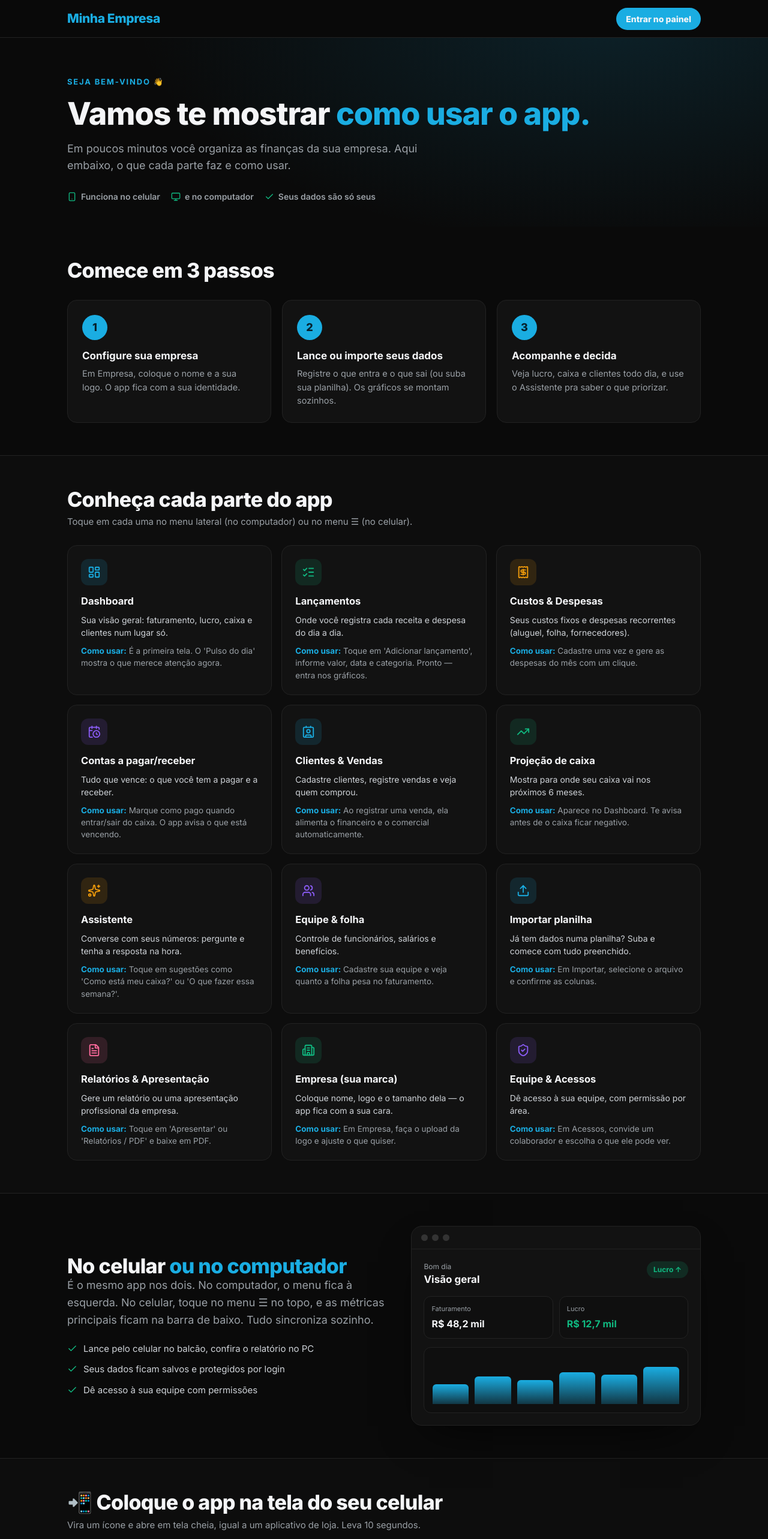
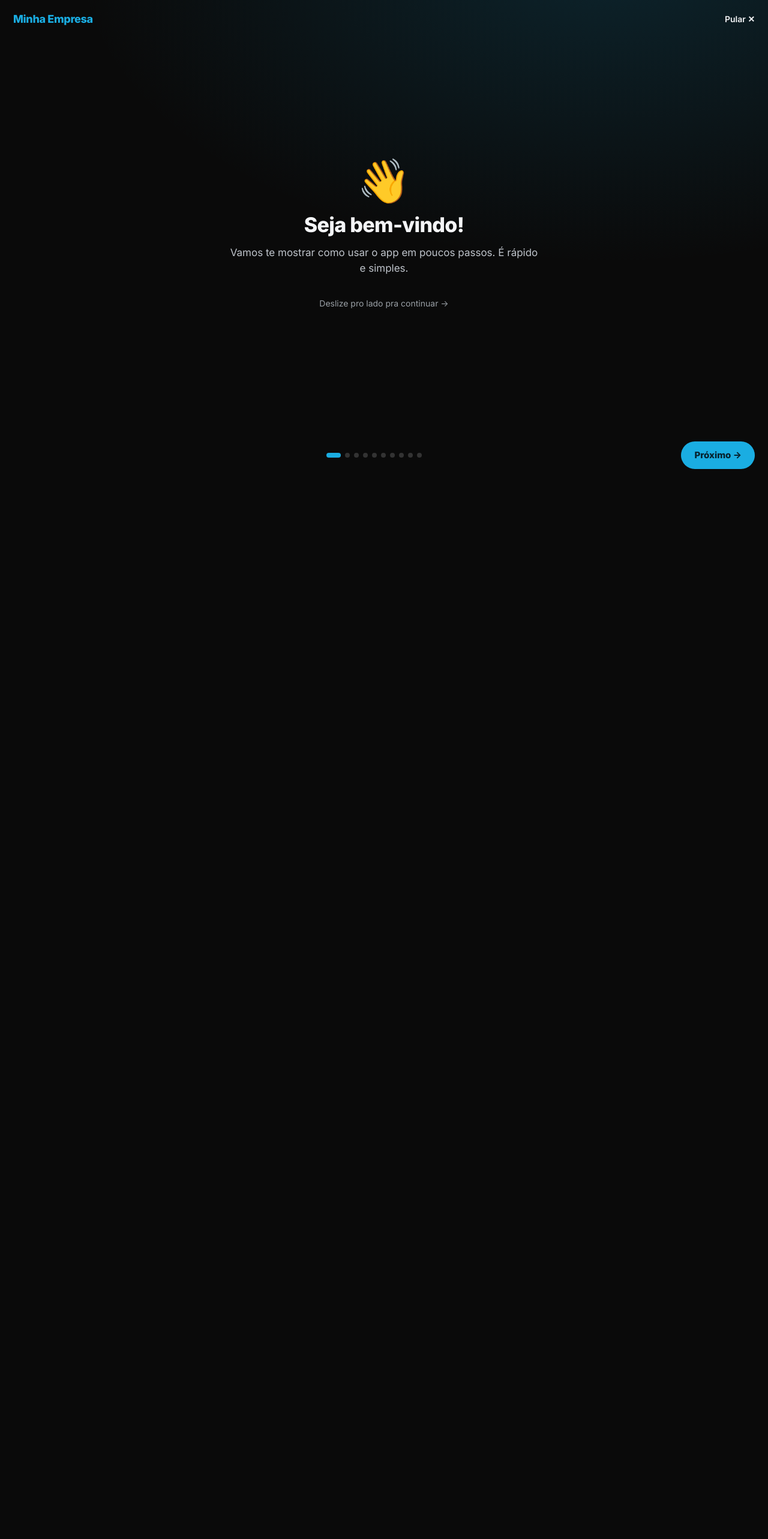
Before and after one commit to ojpjoaopedro/netmash, a Next.js app: page /guia in a window 1280 px wide. Shown: the top 2566 px of the page at 60% size. After the commit the page ends 800 px from the top, so only its background shows below. Built offline with nearby package versions, Linux system fonts and the light colour scheme.

Commit message:
feat: guia vira onboarding em carrossel (deslizável, com pular e instalação PWA)
Co-Authored-By: Claude Opus 4.8 (1M context) <noreply@anthropic.com>

```diff
--- a/src/app/guia/page.tsx
+++ b/src/app/guia/page.tsx
@@ -1,232 +1,210 @@
-import type { Metadata } from "next";
+"use client";
+import { useState, useEffect, useRef } from "react";
 import {
-  LayoutDashboard, ListChecks, Receipt, CalendarClock, Contact, TrendingUp,
-  Sparkles, Users, Upload, FileText, Building2, ShieldCheck, Smartphone, Monitor, Check, ArrowRight,
+  Building2, ListChecks, Sparkles, LayoutDashboard, Receipt, CalendarClock,
+  Contact, TrendingUp, Users, FileText, Smartphone, Monitor, ArrowRight, type LucideIcon,
 } from "lucide-react";
 
-export const metadata: Metadata = {
-  title: "Seja bem-vindo — Como usar o Minha Empresa",
-  description: "Aprenda a usar o app: dashboards, lançamentos, clientes, projeção de caixa, assistente e mais. No celular e no computador.",
-};
+type Item = { icon: LucideIcon; cor: string; t: string; d: string };
+type Slide =
+  | { tipo: "intro" }
+  | { tipo: "passo"; n: number; icon: LucideIcon; cor: string; t: string; d: string }
+  | { tipo: "grupo"; titulo: string; itens: Item[] }
+  | { tipo: "device" }
+  | { tipo: "pwa" }
+  | { tipo: "final" };
 
-const APP_URL = "/login";
-
-const PASSOS = [
-  { n: "1", t: "Configure sua empresa", d: "Em Empresa, coloque o nome e a sua logo. O app fica com a sua identidade." },
-  { n: "2", t: "Lance ou importe seus dados", d: "Registre o que entra e o que sai (ou suba sua planilha). Os gráficos se montam sozinhos." },
-  { n: "3", t: "Acompanhe e decida", d: "Veja lucro, caixa e clientes todo dia, e use o Assistente pra saber o que priorizar." },
-];
-
-const SECOES = [
-  { Icon: LayoutDashboard, cor: "#1AADE2", t: "Dashboard", oque: "Sua visão geral: faturamento, lucro, caixa e clientes num lugar só.", como: "É a primeira tela. O 'Pulso do dia' mostra o que merece atenção agora." },
-  { Icon: ListChecks, cor: "#10B981", t: "Lançamentos", oque: "Onde você registra cada receita e despesa do dia a dia.", como: "Toque em 'Adicionar lançamento', informe valor, data e categoria. Pronto — entra nos gráficos." },
-  { Icon: Receipt, cor: "#F59E0B", t: "Custos & Despesas", oque: "Seus custos fixos e despesas recorrentes (aluguel, folha, fornecedores).", como: "Cadastre uma vez e gere as despesas do mês com um clique." },
-  { Icon: CalendarClock, cor: "#8b5cf6", t: "Contas a pagar/receber", oque: "Tudo que vence: o que você tem a pagar e a receber.", como: "Marque como pago quando entrar/sair do caixa. O app avisa o que está vencendo." },
-  { Icon: Contact, cor: "#1AADE2", t: "Clientes & Vendas", oque: "Cadastre clientes, registre vendas e veja quem comprou.", como: "Ao registrar uma venda, ela alimenta o financeiro e o comercial automaticamente." },
-  { Icon: TrendingUp, cor: "#10B981", t: "Projeção de caixa", oque: "Mostra para onde seu caixa vai nos próximos 6 meses.", como: "Aparece no Dashboard. Te avisa antes de o caixa ficar negativo." },
-  { Icon: Sparkles, cor: "#F59E0B", t: "Assistente", oque: "Converse com seus números: pergunte e tenha a resposta na hora.", como: "Toque em sugestões como 'Como está meu caixa?' ou 'O que fazer essa semana?'." },
-  { Icon: Users, cor: "#8b5cf6", t: "Equipe & folha", oque: "Controle de funcionários, salários e benefícios.", como: "Cadastre sua equipe e veja quanto a folha pesa no faturamento." },
-  { Icon: Upload, cor: "#1AADE2", t: "Importar planilha", oque: "Já tem dados numa planilha? Suba e comece com tudo preenchido.", como: "Em Importar, selecione o arquivo e confirme as colunas." },
-  { Icon: FileText, cor: "#ff6b9d", t: "Relatórios & Apresentação", oque: "Gere um relatório ou uma apresentação profissional da empresa.", como: "Toque em 'Apresentar' ou 'Relatórios / PDF' e baixe em PDF." },
-  { Icon: Building2, cor: "#10B981", t: "Empresa (sua marca)", oque: "Coloque nome, logo e o tamanho dela — o app fica com a sua cara.", como: "Em Empresa, faça o upload da logo e ajuste o que quiser." },
-  { Icon: ShieldCheck, cor: "#8b5cf6", t: "Equipe & Acessos", oque: "Dê acesso à sua equipe, com permissão por área.", como: "Em Acessos, convide um colaborador e escolha o que ele pode ver." },
+const SLIDES: Slide[] = [
+  { tipo: "intro" },
+  { tipo: "passo", n: 1, icon: Building2, cor: "#1AADE2", t: "Configure sua empresa", d: "Em “Empresa”, coloque o nome e a sua logo. O app fica com a sua identidade." },
+  { tipo: "passo", n: 2, icon: ListChecks, cor: "#10B981", t: "Lance ou importe seus dados", d: "Registre o que entra e o que sai — ou suba sua planilha. Os gráficos se montam sozinhos." },
+  { tipo: "passo", n: 3, icon: Sparkles, cor: "#F59E0B", t: "Acompanhe e decida", d: "Veja lucro, caixa e clientes todo dia, e use o Assistente pra saber o que priorizar." },
+  { tipo: "grupo", titulo: "Seu dinheiro no controle", itens: [
+    { icon: LayoutDashboard, cor: "#1AADE2", t: "Dashboard", d: "Sua visão geral: faturamento, lucro e caixa." },
+    { icon: ListChecks, cor: "#10B981", t: "Lançamentos", d: "Registre cada receita e despesa do dia a dia." },
+    { icon: Receipt, cor: "#F59E0B", t: "Custos & Despesas", d: "Custos fixos e folha, com um clique." },
+  ] },
+  { tipo: "grupo", titulo: "Clientes e o futuro do caixa", itens: [
+    { icon: CalendarClock, cor: "#8b5cf6", t: "Contas a pagar/receber", d: "Tudo que vence, com aviso na hora certa." },
+    { icon: Contact, cor: "#1AADE2", t: "Clientes & Vendas", d: "Cadastre clientes e registre vendas." },
+    { icon: TrendingUp, cor: "#10B981", t: "Projeção de caixa", d: "Pra onde seu caixa vai nos próximos 6 meses." },
+  ] },
+  { tipo: "grupo", titulo: "Inteligência, equipe e relatórios", itens: [
+    { icon: Sparkles, cor: "#F59E0B", t: "Assistente", d: "Pergunte e tenha a resposta na hora." },
+    { icon: Users, cor: "#8b5cf6", t: "Equipe & folha", d: "Funcionários, salários e custo da folha." },
+    { icon: FileText, cor: "#ff6b9d", t: "Relatórios & PDF", d: "Gere uma apresentação profissional." },
+  ] },
+  { tipo: "device" },
+  { tipo: "pwa" },
+  { tipo: "final" },
 ];
 
 export default function Guia() {
+  const N = SLIDES.length;
+  const [i, setI] = useState(0);
+  const clamp = (x: number) => Math.max(0, Math.min(N - 1, x));
+  const next = () => setI((v) => clamp(v + 1));
+  const prev = () => setI((v) => clamp(v - 1));
+  const sx = useRef(0);
+
+  useEffect(() => {
+    const h = (e: KeyboardEvent) => {
+      if (e.key === "ArrowRight") next();
+      else if (e.key === "ArrowLeft") prev();
+    };
+    window.addEventListener("keydown", h);
+    return () => window.removeEventListener("keydown", h);
+  }, []); // eslint-disable-line react-hooks/exhaustive-deps
+
   return (
-    <main className="gu">
+    <div className="gu"
+      onTouchStart={(e) => { sx.current = e.changedTouches[0].clientX; }}
+      onTouchEnd={(e) => { const dx = e.changedTouches[0].clientX - sx.current; if (dx < -40) next(); else if (dx > 40) prev(); }}>
       <style>{CSS}</style>
 
-      <header className="gu-nav">
-        <div className="gu-wrap gu-navin">
-          <div className="gu-logo">Minha Empresa</div>
-          <a href={APP_URL} className="gu-cta sm">Entrar no painel</a>
+      <div className="gu-top">
+        <span className="gu-logo">Minha Empresa</span>
+        <a className="gu-skip" href="/">Pular ✕</a>
       </div>
-      </header>
 
-      <section className="gu-hero">
-        <div className="gu-wrap">
-          <span className="gu-eyebrow">Seja bem-vindo 👋</span>
-          <h1>Vamos te mostrar <span className="gu-acc">como usar o app.</span></h1>
-          <p className="gu-lead">Em poucos minutos você organiza as finanças da sua empresa. Aqui embaixo, o que cada parte faz e como usar.</p>
-          <div className="gu-badges">
-            <span><Smartphone size={16} /> Funciona no celular</span>
-            <span><Monitor size={16} /> e no computador</span>
-            <span><Check size={16} /> Seus dados são só seus</span>
+      <div className="gu-viewport">
+        <div className="gu-track" style={{ transform: `translateX(-${i * 100}%)` }}>
+          {SLIDES.map((s, k) => <div className="gu-slide" key={k}><div className="gu-inner">{render(s)}</div></div>)}
         </div>
       </div>
-      </section>
 
-      <section className="gu-sec">
-        <div className="gu-wrap">
-          <h2>Comece em 3 passos</h2>
-          <div className="gu-passos">
-            {PASSOS.map((p) => (
-              <div key={p.n} className="gu-passo">
-                <span className="gu-pn">{p.n}</span>
-                <b>{p.t}</b>
-                <p>{p.d}</p>
+      <div className="gu-nav">
+        {i > 0 ? <button className="gu-prev" onClick={prev}>‹ Voltar</button> : <span style={{ width: 90 }} />}
+        <div className="gu-dots">
+          {SLIDES.map((_, k) => <span key={k} className={"gu-dot" + (k === i ? " on" : "")} onClick={() => setI(k)} />)}
         </div>
-            ))}
+        {i < N - 1
+          ? <button className="gu-next" onClick={next}>Próximo →</button>
+          : <a className="gu-next" href="/">Entrar →</a>}
       </div>
     </div>
-      </section>
+  );
+}
 
-      <section className="gu-sec alt">
-        <div className="gu-wrap">
-          <h2>Conheça cada parte do app</h2>
-          <p className="gu-subt">Toque em cada uma no menu lateral (no computador) ou no menu ☰ (no celular).</p>
-          <div className="gu-cards">
-            {SECOES.map((s) => (
-              <div key={s.t} className="gu-card">
-                <span className="gu-ico" style={{ background: `${s.cor}22`, color: s.cor }}><s.Icon size={22} /></span>
-                <b>{s.t}</b>
-                <p className="gu-oque">{s.oque}</p>
-                <p className="gu-como"><b>Como usar:</b> {s.como}</p>
+function render(s: Slide) {
+  if (s.tipo === "intro") return (
+    <>
+      <div className="gu-emoji">👋</div>
+      <h2>Seja bem-vindo!</h2>
+      <p>Vamos te mostrar como usar o app em poucos passos. É rápido e simples.</p>
+      <div className="gu-hint">Deslize pro lado pra continuar →</div>
+    </>
+  );
+  if (s.tipo === "passo") {
+    const Ic = s.icon;
+    return (
+      <>
+        <span className="gu-eyebrow">Passo {s.n} de 3</span>
+        <span className="gu-ico" style={{ background: `${s.cor}22`, color: s.cor }}><Ic size={40} /></span>
+        <h2>{s.t}</h2>
+        <p>{s.d}</p>
+      </>
+    );
+  }
+  if (s.tipo === "grupo") return (
+    <>
+      <span className="gu-eyebrow">O que você encontra</span>
+      <h2 style={{ marginBottom: 6 }}>{s.titulo}</h2>
+      <div style={{ marginTop: 18 }}>
+        {s.itens.map((it) => {
+          const Ic = it.icon;
+          return (
+            <div className="gu-mini" key={it.t}>
+              <span className="mi" style={{ background: `${it.cor}22`, color: it.cor }}><Ic size={22} /></span>
+              <div><b>{it.t}</b><small>{it.d}</small></div>
             </div>
-            ))}
+          );
+        })}
       </div>
+    </>
+  );
+  if (s.tipo === "device") return (
+    <>
+      <div style={{ display: "flex", gap: 14, justifyContent: "center", marginBottom: 22 }}>
+        <span className="gu-ico" style={{ background: "#1AADE222", color: "#1AADE2", margin: 0 }}><Smartphone size={36} /></span>
+        <span className="gu-ico" style={{ background: "#10B98122", color: "#10B981", margin: 0 }}><Monitor size={36} /></span>
       </div>
-      </section>
-
-      <section className="gu-sec">
-        <div className="gu-wrap gu-device">
-          <div>
-            <h2>No celular <span className="gu-acc">ou no computador</span></h2>
-            <p className="gu-lead">É o mesmo app nos dois. No computador, o menu fica à esquerda. No celular, toque no menu ☰ no topo, e as métricas principais ficam na barra de baixo. Tudo sincroniza sozinho.</p>
-            <ul className="gu-list">
-              <li><Check size={17} /> Lance pelo celular no balcão, confira o relatório no PC</li>
-              <li><Check size={17} /> Seus dados ficam salvos e protegidos por login</li>
-              <li><Check size={17} /> Dê acesso à sua equipe com permissões</li>
-            </ul>
-          </div>
-          <div className="gu-mock">
-            <div className="gu-mockbar"><i></i><i></i><i></i></div>
-            <div className="gu-mockbody">
-              <div className="gu-mockhi"><div><small>Bom dia</small><b>Visão geral</b></div><span className="gu-pill">Lucro ↑</span></div>
-              <div className="gu-mockk"><div className="gu-k"><small>Faturamento</small><b>R$ 48,2 mil</b></div><div className="gu-k"><small>Lucro</small><b className="gu-g">R$ 12,7 mil</b></div></div>
-              <div className="gu-chart">{[42, 58, 50, 66, 61, 78].map((h, i) => <span key={i} style={{ height: `${h}%` }}></span>)}</div>
-            </div>
-          </div>
-        </div>
-      </section>
-
-      <section className="gu-sec alt">
-        <div className="gu-wrap">
-          <h2>📲 Coloque o app na tela do seu celular</h2>
-          <p className="gu-subt">Vira um ícone e abre em tela cheia, igual a um aplicativo de loja. Leva 10 segundos.</p>
-          <div className="gu-pwa">
+      <h2>No celular ou no computador</h2>
+      <p>É o mesmo app nos dois. No computador, o menu fica à esquerda. No celular, toque no menu ☰ no topo — e as métricas ficam na barra de baixo. Tudo sincroniza sozinho.</p>
+      <p style={{ fontSize: 15, color: "#9aa0a6" }}>Lance pelo celular no balcão e confira o relatório no PC. Seus dados ficam salvos e protegidos.</p>
+    </>
+  );
+  if (s.tipo === "pwa") return (
+    <>
+      <div className="gu-emoji">📲</div>
+      <h2>Coloque o app na tela do celular</h2>
+      <p style={{ marginBottom: 8 }}>Vira um ícone e abre em tela cheia, igual a um aplicativo. Leva 10 segundos.</p>
+      <div className="gu-pwa2">
         <div className="gu-pwacard">
           <b> iPhone (Safari)</b>
           <ol>
-                <li>Abra <b>netmash.vercel.app</b> no <b>Safari</b>.</li>
-                <li>Toque no botão <b>Compartilhar</b> (o quadradinho com uma seta pra cima ⬆️, embaixo).</li>
-                <li>Role e toque em <b>“Adicionar à Tela de Início”</b>.</li>
-                <li>Toque em <b>Adicionar</b>. Pronto — o ícone aparece na tela. ✅</li>
+            <li>Toque no botão <b>Compartilhar</b> (quadradinho com seta ⬆️, embaixo).</li>
+            <li>Escolha <b>“Adicionar à Tela de Início”</b>.</li>
+            <li>Toque em <b>Adicionar</b>. ✅</li>
           </ol>
         </div>
         <div className="gu-pwacard">
           <b>🤖 Android (Chrome)</b>
           <ol>
-                <li>Abra <b>netmash.vercel.app</b> no <b>Chrome</b>.</li>
-                <li>Toque no menu <b>⋮</b> (três pontinhos, canto superior direito).</li>
+            <li>Toque no menu <b>⋮</b> (canto superior direito).</li>
             <li>Toque em <b>“Adicionar à tela inicial”</b> ou <b>“Instalar app”</b>.</li>
-                <li>Confirme em <b>Adicionar / Instalar</b>. Pronto! ✅</li>
+            <li>Confirme. ✅</li>
           </ol>
         </div>
       </div>
-          <p className="gu-subt" style={{ marginTop: 18 }}>Depois é só abrir pelo ícone — entra direto, sem digitar o endereço.</p>
-        </div>
-      </section>
-
-      <section className="gu-final">
-        <div className="gu-wrap">
-          <h2>Pronto pra começar?</h2>
+    </>
+  );
+  // final
+  return (
+    <>
+      <div className="gu-emoji">🚀</div>
+      <h2>Tudo pronto!</h2>
       <p>Entre no seu painel e configure sua empresa. Em poucos minutos você já vê o resultado do seu negócio.</p>
-          <a href={APP_URL} className="gu-cta big">Entrar no painel <ArrowRight size={18} /></a>
-        </div>
-      </section>
-
-      <footer className="gu-foot"><div className="gu-wrap">Minha Empresa · Guia de uso</div></footer>
-    </main>
+      <a className="gu-cta" href="/">Entrar no painel <ArrowRight size={18} /></a>
+    </>
   );
 }
 
 const CSS = `
-.gu{--bg:#0A0A0A;--card:#121212;--line:#222;--muted:#9aa0a6;--txt:#f4f5f7;--acc:#1AADE2;--green:#10B981;
-  background:var(--bg);color:var(--txt);font-family:Inter,-apple-system,BlinkMacSystemFont,"Segoe UI",Roboto,Arial,sans-serif;-webkit-font-smoothing:antialiased}
-.gu a{color:inherit;text-decoration:none}
-.gu h1,.gu h2{font-weight:800;letter-spacing:-.02em;line-height:1.1}
-.gu .gu-acc{color:var(--acc)}
-.gu-wrap{width:100%;max-width:1100px;margin:0 auto;padding:0 22px}
-.gu-eyebrow{color:var(--acc);font-weight:700;text-transform:uppercase;letter-spacing:.14em;font-size:13px;display:block}
-.gu-cta{display:inline-flex;align-items:center;gap:8px;background:var(--acc);color:#06222e;font-weight:800;border-radius:99px;padding:11px 20px;font-size:15px;transition:.15s}
-.gu-cta:hover{filter:brightness(1.08);transform:translateY(-1px)}
-.gu-cta.sm{padding:8px 16px;font-size:14px}
-.gu-cta.big{padding:15px 28px;font-size:16.5px}
-
-.gu-nav{position:sticky;top:0;z-index:50;background:rgba(10,10,10,.82);backdrop-filter:blur(10px);border-bottom:1px solid var(--line)}
-.gu-navin{display:flex;align-items:center;justify-content:space-between;height:62px}
-.gu-logo{font-weight:800;font-size:21px;color:var(--acc);letter-spacing:-.02em}
-
-.gu-hero{padding:64px 0 40px;background:radial-gradient(800px 380px at 80% -10%,rgba(26,173,226,.14),transparent)}
-.gu-hero h1{font-size:clamp(32px,5vw,52px);margin:14px 0 16px}
-.gu-lead{color:var(--muted);font-size:18px;line-height:1.6;max-width:620px}
-.gu-badges{display:flex;gap:18px;flex-wrap:wrap;margin-top:26px;color:var(--muted);font-weight:600;font-size:14px}
-.gu-badges span{display:inline-flex;align-items:center;gap:7px}
-.gu-badges svg{color:var(--green)}
-
-.gu-sec{padding:54px 0}
-.gu-sec.alt{background:#0d0d0d;border-top:1px solid var(--line);border-bottom:1px solid var(--line)}
-.gu-sec h2{font-size:clamp(24px,3.4vw,34px)}
-.gu-subt{color:var(--muted);margin-top:8px;font-size:15px}
-
-.gu-passos{display:grid;grid-template-columns:repeat(3,1fr);gap:18px;margin-top:30px}
-.gu-passo{background:var(--card);border:1px solid var(--line);border-radius:16px;padding:24px}
-.gu-pn{width:42px;height:42px;border-radius:50%;display:grid;place-items:center;background:var(--acc);color:#06222e;font-weight:800;font-size:18px;margin-bottom:14px}
-.gu-passo b{font-size:17px;display:block;margin-bottom:6px}
-.gu-passo p{color:var(--muted);line-height:1.55;font-size:14.5px}
-
-.gu-cards{display:grid;grid-template-columns:repeat(3,1fr);gap:16px;margin-top:28px}
-.gu-card{background:var(--card);border:1px solid var(--line);border-radius:16px;padding:22px}
-.gu-card:hover{border-color:rgba(26,173,226,.4)}
-.gu-ico{width:44px;height:44px;border-radius:12px;display:grid;place-items:center;margin-bottom:14px}
-.gu-card b{font-size:16.5px;display:block;margin-bottom:8px}
-.gu-oque{color:#cfd3d8;line-height:1.5;font-size:14px}
-.gu-como{color:var(--muted);line-height:1.5;font-size:13.5px;margin-top:10px}
-.gu-como b{display:inline;color:var(--acc);font-size:13.5px}
-
-.gu-device{display:grid;grid-template-columns:1.05fr .95fr;gap:40px;align-items:center}
-.gu-list{list-style:none;margin:22px 0 0;display:grid;gap:12px}
-.gu-list li{display:flex;align-items:flex-start;gap:10px;font-size:15px;color:#cfd3d8}
-.gu-list svg{color:var(--green);flex-shrink:0;margin-top:2px}
-.gu-mock{background:var(--card);border:1px solid var(--line);border-radius:18px;overflow:hidden;box-shadow:0 30px 70px -30px rgba(0,0,0,.8)}
-.gu-mockbar{display:flex;gap:7px;padding:13px 16px;border-bottom:1px solid var(--line)}
-.gu-mockbar i{width:11px;height:11px;border-radius:50%;background:#333}
-.gu-mockbody{padding:20px}
-.gu-mockhi{display:flex;justify-content:space-between;align-items:flex-start;margin-bottom:14px}
-.gu-mockhi small{color:var(--muted);font-size:12px;display:block}.gu-mockhi b{font-size:17px}
-.gu-pill{background:rgba(16,185,129,.15);color:var(--green);font-weight:700;font-size:12px;padding:5px 11px;border-radius:99px}
-.gu-mockk{display:grid;grid-template-columns:1fr 1fr;gap:10px;margin-bottom:14px}
-.gu-k{background:#0f0f0f;border:1px solid var(--line);border-radius:12px;padding:12px}
-.gu-k small{color:var(--muted);font-size:11px;display:block;margin-bottom:5px}.gu-k b{font-size:16px}.gu-k b.gu-g{color:var(--green)}
-.gu-chart{display:flex;align-items:flex-end;gap:10px;height:110px;padding:14px;background:#0f0f0f;border:1px solid var(--line);border-radius:12px}
-.gu-chart span{flex:1;border-radius:6px 6px 0 0;background:linear-gradient(180deg,var(--acc),rgba(26,173,226,.25))}
-
-.gu-final{padding:64px 0;text-align:center;background:radial-gradient(600px 280px at 50% 120%,rgba(26,173,226,.16),transparent)}
-.gu-final h2{font-size:clamp(26px,4vw,38px)}
-.gu-final p{color:var(--muted);font-size:17px;max-width:520px;margin:14px auto 26px;line-height:1.6}
-.gu-foot{border-top:1px solid var(--line);padding:24px 0;color:var(--muted);font-size:13.5px;text-align:center}
-
-.gu-pwa{display:grid;grid-template-columns:1fr 1fr;gap:16px;margin-top:28px}
-.gu-pwacard{background:var(--card);border:1px solid var(--line);border-radius:16px;padding:24px}
-.gu-pwacard b{color:var(--txt)}
-.gu-pwacard>b{font-size:17px;display:block;margin-bottom:14px}
-.gu-pwacard ol{margin:0;padding-left:22px;display:grid;gap:11px}
-.gu-pwacard li{color:#cfd3d8;line-height:1.5;font-size:14.5px}
-.gu-pwacard li b{color:var(--acc);font-weight:700}
-@media(max-width:820px){
-  .gu-passos,.gu-cards,.gu-pwa{grid-template-columns:1fr}
-  .gu-device{grid-template-columns:1fr;gap:30px}
-}
+.gu{position:fixed;inset:0;background:radial-gradient(900px 520px at 80% -10%,rgba(26,173,226,.16),transparent),#0A0A0A;color:#f4f5f7;font-family:Inter,-apple-system,BlinkMacSystemFont,"Segoe UI",Roboto,Arial,sans-serif;-webkit-font-smoothing:antialiased;display:flex;flex-direction:column;overflow:hidden}
+.gu *{box-sizing:border-box}
+.gu a{text-decoration:none;color:inherit}
+.gu-top{display:flex;justify-content:space-between;align-items:center;padding:18px 22px;flex-shrink:0}
+.gu-logo{font-weight:800;color:#1AADE2;font-size:18px;letter-spacing:-.02em}
+.gu-skip{color:#9aa0a6;font-size:14px;font-weight:600}
+.gu-skip:hover{color:#f4f5f7}
+.gu-viewport{flex:1;overflow:hidden}
+.gu-track{display:flex;height:100%;transition:transform .4s cubic-bezier(.4,0,.2,1)}
+.gu-slide{min-width:100%;height:100%;display:flex;flex-direction:column;align-items:center;justify-content:center;text-align:center;padding:24px 28px;overflow-y:auto}
+.gu-inner{width:100%;max-width:520px;margin:auto}
+.gu-emoji{font-size:72px;line-height:1;margin-bottom:18px}
+.gu-eyebrow{color:#1AADE2;font-weight:700;text-transform:uppercase;letter-spacing:.14em;font-size:13px;display:block;margin-bottom:18px}
+.gu-ico{width:88px;height:88px;border-radius:24px;display:grid;place-items:center;margin:0 auto 24px}
+.gu h2{font-size:clamp(26px,6vw,34px);font-weight:800;letter-spacing:-.02em;line-height:1.15}
+.gu p{color:#bfc4cb;font-size:17px;line-height:1.55;margin-top:14px}
+.gu-hint{color:#9aa0a6;font-size:14px;margin-top:34px}
+.gu-mini{background:#121212;border:1px solid #222;border-radius:14px;padding:16px 18px;display:flex;gap:14px;align-items:flex-start;text-align:left;margin-top:12px}
+.gu-mini .mi{width:48px;height:48px;border-radius:12px;display:grid;place-items:center;flex-shrink:0}
+.gu-mini b{font-size:16px}.gu-mini small{color:#9aa0a6;font-size:13.5px;display:block;margin-top:3px;line-height:1.45}
+.gu-pwa2{display:grid;gap:14px;margin-top:18px;text-align:left}
+.gu-pwacard{background:#121212;border:1px solid #222;border-radius:14px;padding:18px 20px}
+.gu-pwacard>b{font-size:15.5px;display:block}
+.gu-pwacard ol{margin:11px 0 0;padding-left:20px;display:grid;gap:9px}
+.gu-pwacard li{color:#bfc4cb;font-size:14px;line-height:1.45}
+.gu-pwacard li b{color:#1AADE2;font-weight:700}
+.gu-cta{display:inline-flex;align-items:center;gap:10px;background:#1AADE2;color:#06222e;font-weight:800;border-radius:99px;padding:15px 32px;font-size:17px;margin-top:28px}
+.gu-cta:hover{filter:brightness(1.08)}
+.gu-nav{display:flex;align-items:center;justify-content:space-between;padding:18px 22px;gap:16px;flex-shrink:0}
+.gu-dots{display:flex;gap:7px;align-items:center}
+.gu-dot{width:8px;height:8px;border-radius:50%;background:#333;transition:.25s;cursor:pointer}
+.gu-dot.on{background:#1AADE2;width:24px;border-radius:99px}
+.gu-prev{background:none;border:0;color:#9aa0a6;font-size:15px;font-weight:700;cursor:pointer;width:90px;text-align:left;font-family:inherit}
+.gu-prev:hover{color:#f4f5f7}
+.gu-next{background:#1AADE2;color:#06222e;border:0;border-radius:99px;padding:12px 22px;font-size:15px;font-weight:800;cursor:pointer;font-family:inherit;min-width:90px}
+.gu-next:hover{filter:brightness(1.08)}
 `;
```
Lines whose indentation alone changed are shown as unchanged.
